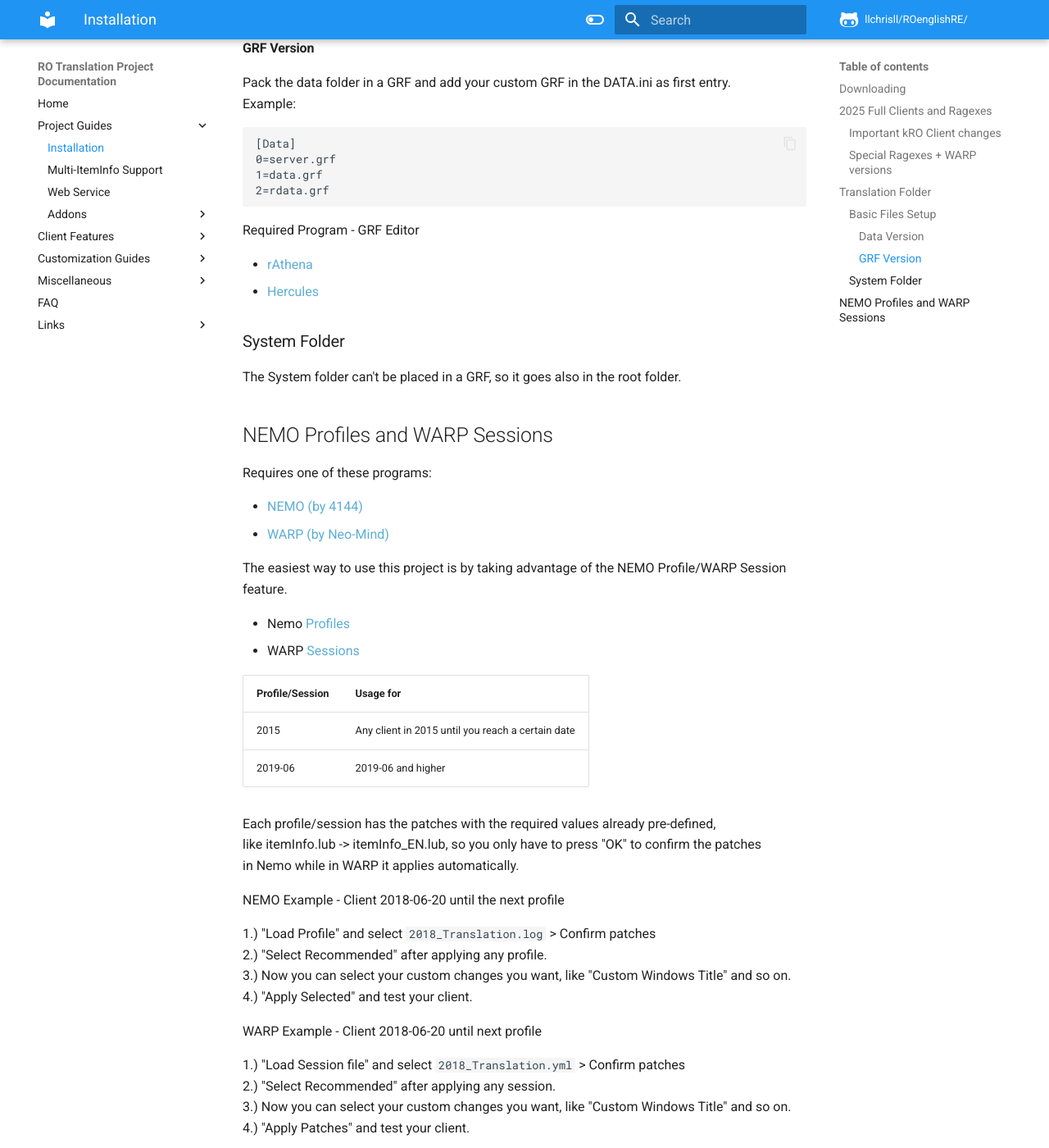
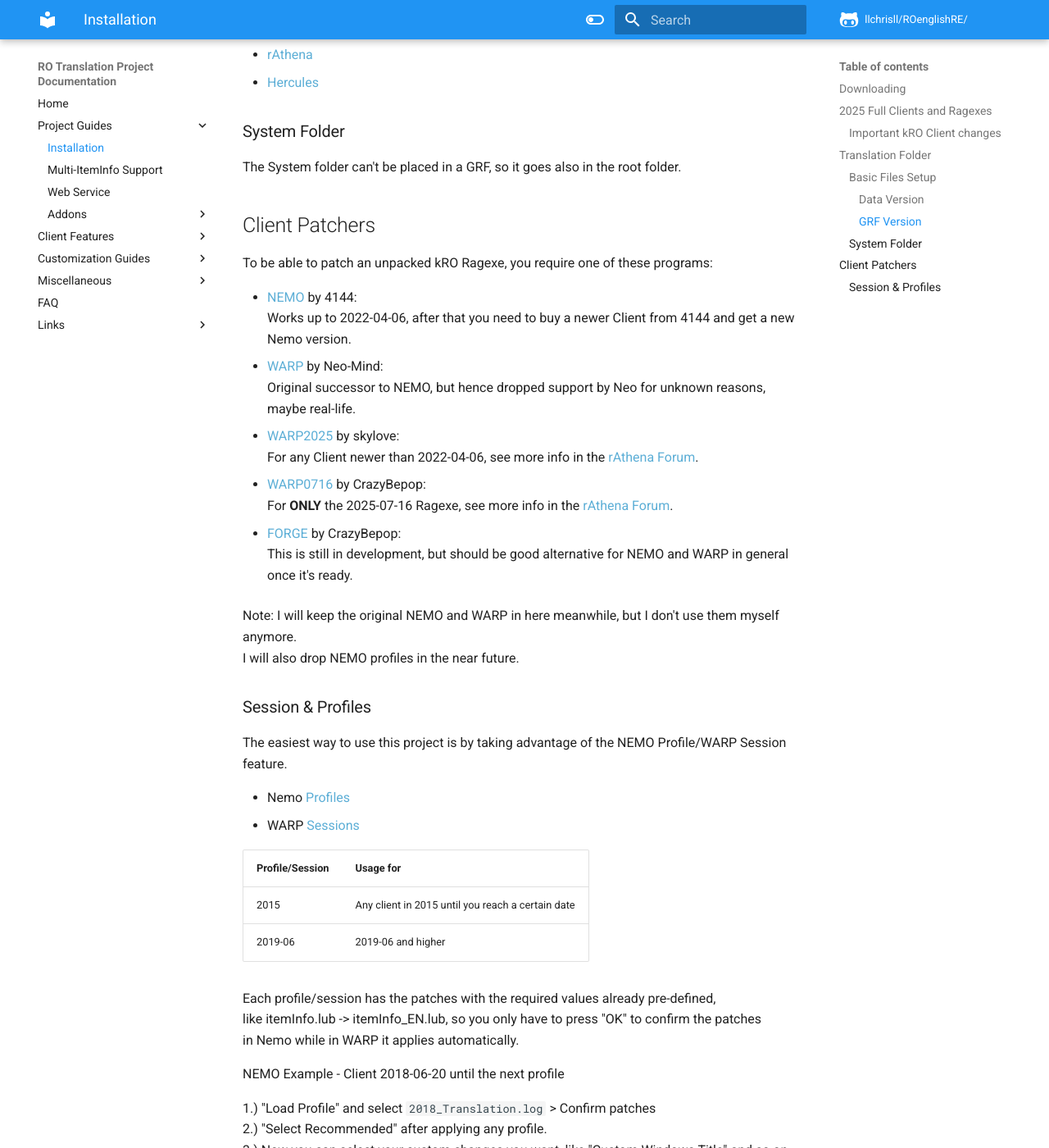
Before and after one commit to llchrisll/ROTPDocs, an MkDocs documentation site: the page built from docs/guides/install.md, in a window 1280 px wide and 1400 px high, scrolled down 2078 px. Shown: the whole window at 82% size. Built offline with MkDocs 1.6.1 and Material for MkDocs 9.7.7, drawn with Linux system fonts in a browser that asks for light colours; comment, search, counter and statistics services are not loaded; some of the changed text lies outside the part shown.

Commit message:
Updated install.md

```diff
--- a/docs/guides/install.md
+++ b/docs/guides/install.md
@@ -15,7 +15,7 @@
 With the recent changes to the project and kRO clients (since 2025-07 and 2025-12-04),
 I will recommend one of these two full kRO clients, which were kindly provided by skylove:
 
- 1. [2025-07-16](https://drive.google.com/file/d/1EAlnpYywf6ktli3v9DliDXMvrcFcClfq/view?usp=drive_link)
+ 1. [2025-07-16](https://drive.google.com/file/d/1EAlnpYywf6ktli3v9DliDXMvrcFcClfq/view?usp=drive_link):
     You will need to update this client, otherwise you will get a few lua errors duo the project being more up to date.
 	Or you'll get the files you error at from the `Tools\AdditionsGenerator.bat`.
  2. [2026-02-19](https://drive.google.com/file/d/1NfZJb3WuDmeqfPGGcLzDlVJLnGKXWzXy/view):
@@ -31,15 +31,6 @@
 	I didn't test which clients would still work with GRFs like that.
  2. Clients/GRFs above 2025-12-04 received a new GRF encryption, which are also not accessable to older clients.
     Even GRF Editor (to this date) can't encrypt them.
-
-### Special Ragexes + WARP versions
- * [WARP2025](https://github.com/hiphop9/Warp2025) by skylove:
-   For any Client newer than 2022-04-06, see more info in the [rAthena Forum](https://rathena.org/board/topic/144862-2025-06-04_ragexe-warp2025/).
- * [WARP0716](https://github.com/CrazyBebop/WARP0716) by CrazyBepop:
-   For **ONLY** the 2025-07-16 Ragexe, see more info in the [rAthena Forum](https://rathena.org/board/topic/149119-warp0716-%E2%86%92-forge-%E2%80%94-ragexe-2025-07-16-patches-customjobs-reforged-newest-client/).
-
-Note: I will keep the original NEMO and WARP in here meanwhile, but I don't use them myself anymore.
-I will also drop NEMO profiles in the near future.
 
 ## Translation Folder
 With commit of [10th December 2023](https://github.com/llchrisll/ROenglishRE/commit/649d35f956a1a5cee088557194b99822d132a5ad), the default version of this project is 2015-10-29 again!
@@ -76,12 +67,25 @@
 ### System Folder
 The System folder can't be placed in a GRF, so it goes also in the root folder.
 
-## NEMO Profiles and WARP Sessions
-Requires one of these programs:
+## Client Patchers
+To be able to patch an unpacked kRO Ragexe, you require one of these programs:
 
-* [NEMO (by 4144)](https://gitlab.com/4144/Nemo/)
-* [WARP (by Neo-Mind)](https://github.com/Neo-Mind/WARP)
+ * [NEMO](https://gitlab.com/4144/Nemo/) by 4144:
+   Works up to 2022-04-06, after that you need to buy a newer Client from 4144 and get a new Nemo version.
+ * [WARP](https://github.com/Neo-Mind/WARP) by Neo-Mind:
+   Original successor to NEMO, but hence dropped support by Neo for unknown reasons, maybe real-life.
+ * [WARP2025](https://github.com/hiphop9/Warp2025) by skylove:
+   For any Client newer than 2022-04-06, see more info in the [rAthena Forum](https://rathena.org/board/topic/144862-2025-06-04_ragexe-warp2025/).
+ * [WARP0716](https://github.com/CrazyBebop/WARP0716) by CrazyBepop:
+   For **ONLY** the 2025-07-16 Ragexe, see more info in the [rAthena Forum](https://rathena.org/board/topic/149119-warp0716-%E2%86%92-forge-%E2%80%94-ragexe-2025-07-16-patches-customjobs-reforged-newest-client/).
 
+ * [FORGE](https://forge.legacygamers.net) by CrazyBepop:
+   This is still in development, but should be good alternative for NEMO and WARP in general once it's ready.
+
+Note: I will keep the original NEMO and WARP in here meanwhile, but I don't use them myself anymore.
+I will also drop NEMO profiles in the near future.
+
+### Session & Profiles
 The easiest way to use this project is by taking advantage of the NEMO Profile/WARP Session feature.
 
 * Nemo [Profiles](https://github.com/llchrisll/ROenglishRE/tree/master/Addons/NEMO%20Profiles)
```
